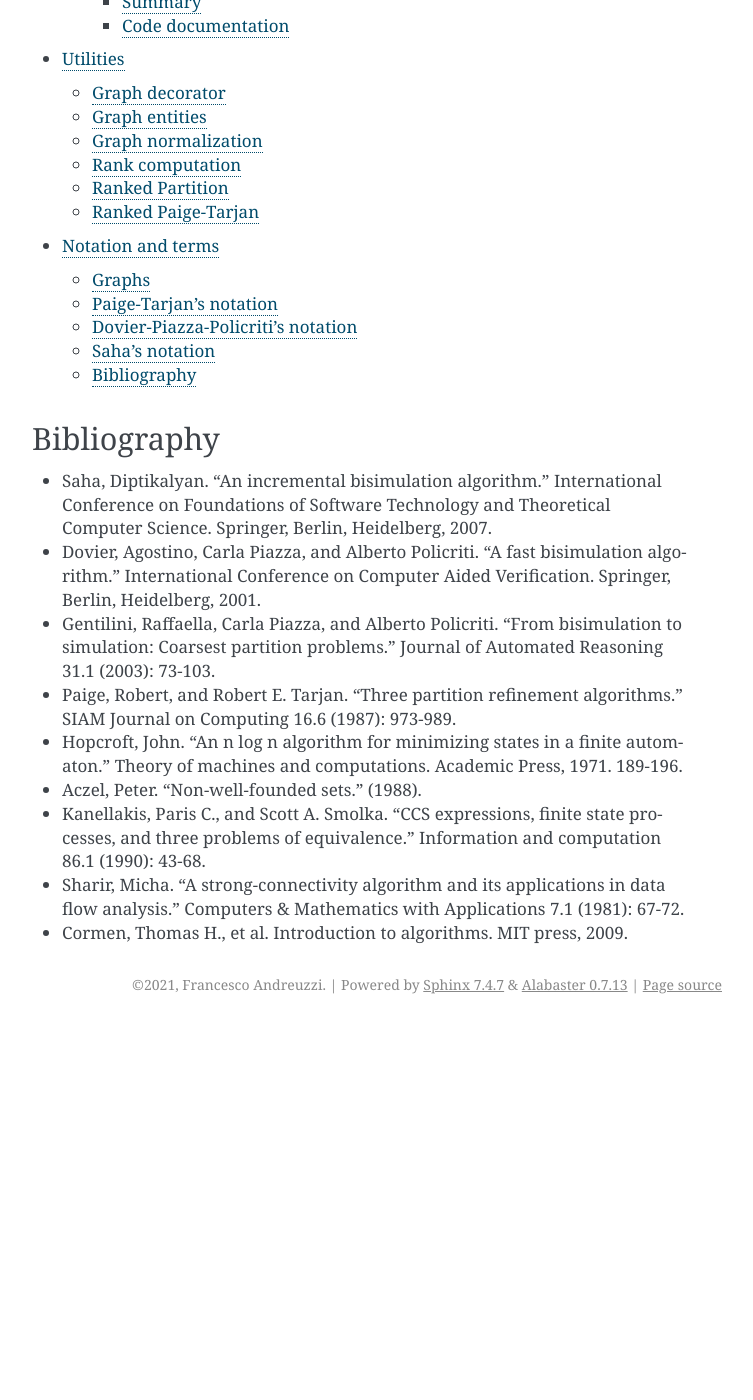
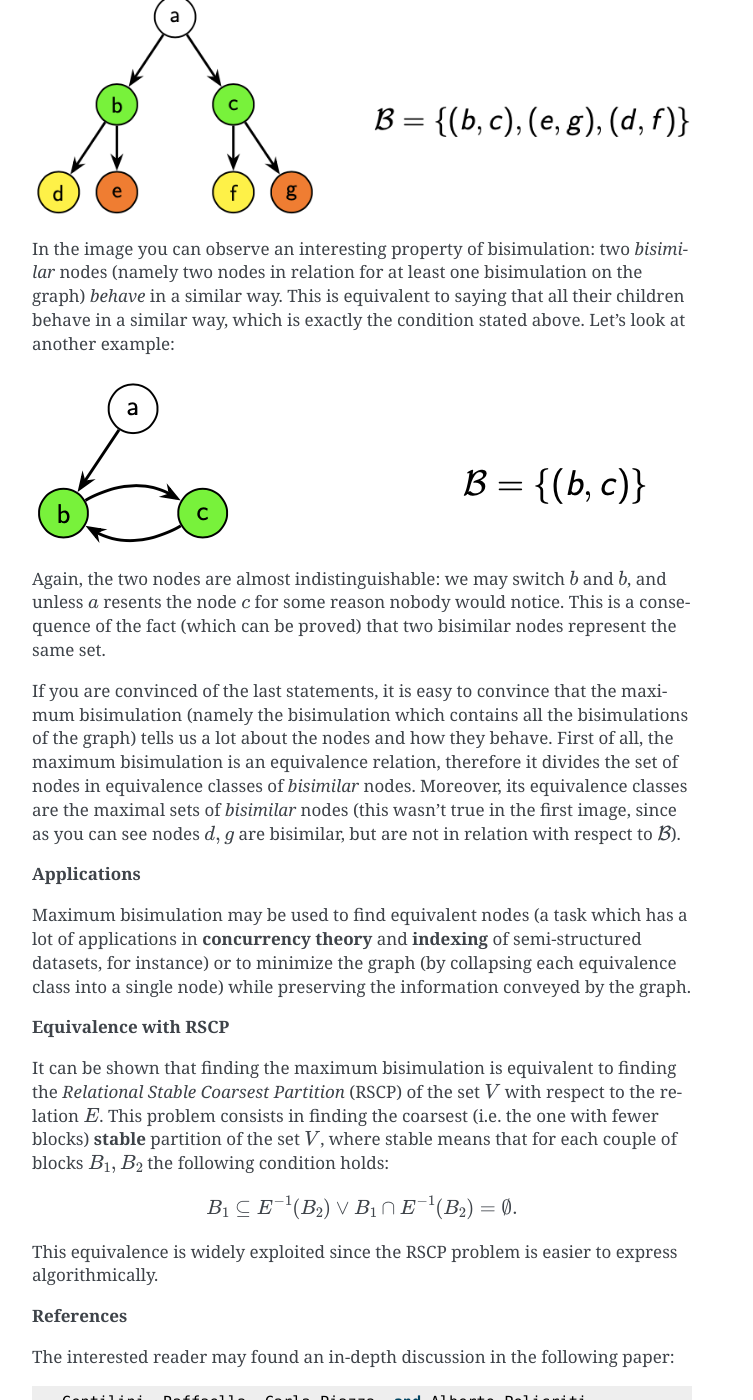
Before and after one commit to fandreuz/BisPy, a Sphinx documentation site: the page built from docs/source/index.rst, in a window 1280 px wide and 1400 px high, scrolled down 573 px. Shown: the whole window, without its empty margins (388-1141 px from the left). Built offline with Sphinx 7.4.7, drawn with Linux system fonts in a browser that asks for light colours; before the commit the page ends 1597 px from its top, so only the background shows below that; some of the changed text lies outside the part shown.

Commit message:
move bisimulation in index. adjust notation bibliography

```diff
--- a/docs/source/index.rst
+++ b/docs/source/index.rst
@@ -5,11 +5,88 @@ Welcome to BisPy's documentation!
 
 `BisPy <https://github.com/fAndreuzzi/BisPy>`_ is a Python library for the computation of the maximum bisimulation of directed graphs.
 
+A brief introduction to bisimulation
+^^^^^^^^^^^^^^^^^^^^^^^^^^^^^^^^^^^^
+
+Consider a graph :math:`G = (V,E)`. A *bisimulation* :math:`\mathcal{B}` is a
+binary relation on :math:`V` which satisfies the following condition:
+
+.. math::
+
+    (a,b) \in \mathcal{B} \implies \begin{cases}
+        \forall a' \mid \langle a,a' \rangle \in E, \,\, \exists b' \mid \langle b,b' \rangle \in E \land (a',b') \in \mathcal{B}\\
+        \forall b' \mid \langle b,b' \rangle \in E, \,\, \exists a' \mid \langle a,a' \rangle \in E \land (a',b') \in \mathcal{B}
+    \end{cases}
+
+The definition may be read as follows: given a couple of nodes which is in
+relation with respect to :math:`\mathcal{B}`, each child of the first node is
+in relation with at least one child of the second node, and viceversa.
+
+The following image shows an example of a bisimulation:
+
+.. image:: _static/bisimulation_example.png
+
+In the image you can observe an interesting property of bisimulation: two
+*bisimilar* nodes (namely two nodes in relation for at least one bisimulation
+on the graph) *behave* in a similar way. This is equivalent to saying that all
+their children behave in a similar way, which is exactly the condition stated
+above. Let's look at another example:
+
+.. image:: _static/bisimulation_example_2.png
+
+Again, the two nodes are almost indistinguishable: we may switch :math:`b` and
+:math:`b`, and unless :math:`a` resents the node :math:`c` for some reason
+nobody would notice. This is a consequence of the fact (which can be proved)
+that two bisimilar nodes represent the same set.
+
+If you are convinced of the last statements, it is easy to convince that
+the maximum bisimulation (namely the bisimulation which contains all
+the bisimulations of the graph) tells us a lot about the nodes and how they
+behave. First of all, the maximum bisimulation is an equivalence relation,
+therefore it divides the set of nodes in equivalence classes of *bisimilar*
+nodes. Moreover, its equivalence classes are the maximal sets of *bisimilar*
+nodes (this wasn't true in the first image, since as you can see nodes
+:math:`d,g` are bisimilar, but are not in relation with respect to
+:math:`\mathcal{B}`).
+
+**Applications**
+
+Maximum bisimulation may be used to find equivalent nodes (a task which has
+a lot of applications in **concurrency theory** and **indexing** of
+semi-structured datasets, for instance) or to minimize the graph (by collapsing
+each equivalence class into a single node) while preserving the information
+conveyed by the graph.
+
+**Equivalence with RSCP**
+
+It can be shown that finding the maximum bisimulation is equivalent to finding
+the *Relational Stable Coarsest Partition* (RSCP) of the set :math:`V` with
+respect to the relation :math:`E`. This problem consists in finding the
+coarsest (i.e. the one with fewer blocks) **stable** partition of the set
+:math:`V`, where stable means that for each couple of blocks :math:`B_1,B_2`
+the following condition holds:
+
+.. math::
+
+    B_1 \subseteq E^{-1}(B_2) \lor B_1 \cap E^{-1}(B_2) = \emptyset.
+
+This equivalence is widely exploited since the RSCP problem is easier to
+express algorithmically.
+
+**References**
+
+The interested reader may found an in-depth discussion in the following paper::
+
+    Gentilini, Raffaella, Carla Piazza, and Alberto Policriti.
+    "From bisimulation to simulation: Coarsest partition problems."
+    Journal of Automated Reasoning 31.1 (2003): 73-103.
+
 Contents
 ^^^^^^^^
 
 .. toctree::
-   bisimulation.rst
+   :maxdepth: 2
+
    algorithms/index.rst
    utilities/index.rst
    notation.rst
@@ -17,12 +94,32 @@ Contents
 Bibliography
 ^^^^^^^^^^^^
 
-* Saha, Diptikalyan. "An incremental bisimulation algorithm." International Conference on Foundations of Software Technology and Theoretical Computer Science. Springer, Berlin, Heidelberg, 2007.
-* Dovier, Agostino, Carla Piazza, and Alberto Policriti. "A fast bisimulation algorithm." International Conference on Computer Aided Verification. Springer, Berlin, Heidelberg, 2001.
-* Gentilini, Raffaella, Carla Piazza, and Alberto Policriti. "From bisimulation to simulation: Coarsest partition problems." Journal of Automated Reasoning 31.1 (2003): 73-103.
-* Paige, Robert, and Robert E. Tarjan. "Three partition refinement algorithms." SIAM Journal on Computing 16.6 (1987): 973-989.
-* Hopcroft, John. "An n log n algorithm for minimizing states in a finite automaton." Theory of machines and computations. Academic Press, 1971. 189-196.
-* Aczel, Peter. "Non-well-founded sets." (1988).
-* Kanellakis, Paris C., and Scott A. Smolka. "CCS expressions, finite state processes, and three problems of equivalence." Information and computation 86.1 (1990): 43-68.
-* Sharir, Micha. "A strong-connectivity algorithm and its applications in data flow analysis." Computers & Mathematics with Applications 7.1 (1981): 67-72.
-* Cormen, Thomas H., et al. Introduction to algorithms. MIT press, 2009.
+The following is a non exaustive list of references which we consulted during the development of the project::
+
+   - Saha, Diptikalyan. "An incremental bisimulation algorithm."
+     International Conference on Foundations of Software Technology
+      and Theoretical Computer Science.
+     Springer, Berlin, Heidelberg, 2007.
+   - Dovier, Agostino, Carla Piazza, and Alberto Policriti.
+     "A fast bisimulation algorithm." International Conference on
+      Computer Aided Verification.
+     Springer, Berlin, Heidelberg, 2001.
+   - Gentilini, Raffaella, Carla Piazza, and Alberto Policriti.
+     "From bisimulation to simulation: Coarsest partition problems."
+     Journal of Automated Reasoning 31.1 (2003): 73-103.
+   - Paige, Robert, and Robert E. Tarjan.
+     "Three partition refinement algorithms."
+     SIAM Journal on Computing 16.6 (1987): 973-989.
+   - Hopcroft, John.
+     "An n log n algorithm for minimizing states in a finite automaton."
+     Theory of machines and computations. Academic Press, 1971. 189-196.
+   - Aczel, Peter.
+     "Non-well-founded sets." (1988).
+   - Kanellakis, Paris C., and Scott A. Smolka.
+     "CCS expressions, finite state processes, and three problems of equivalence."
+     Information and computation 86.1 (1990): 43-68.
+   - Sharir, Micha.
+     "A strong-connectivity algorithm and its applications in data flow analysis."
+     Computers & Mathematics with Applications 7.1 (1981): 67-72.
+   - Cormen, Thomas H., et al.
+     Introduction to algorithms. MIT press, 2009.
--- a/docs/source/notation.rst
+++ b/docs/source/notation.rst
@@ -53,6 +53,6 @@ A *causal splitter* for two blocks :math:`A,B` is a block :math:`C` such that:
 which means that such a block may prevent the two blocks to be merged if we
 want to obtain a **stable** partition.
 
-Bibliography
-------------
+**Bibliography**
+
 .. [1] Cormen, Thomas H., et al. Introduction to algorithms. MIT press, 2009.
```
Also changed, not shown: docs/source/bisimulation.rst (deleted, +0 -76 lines).
